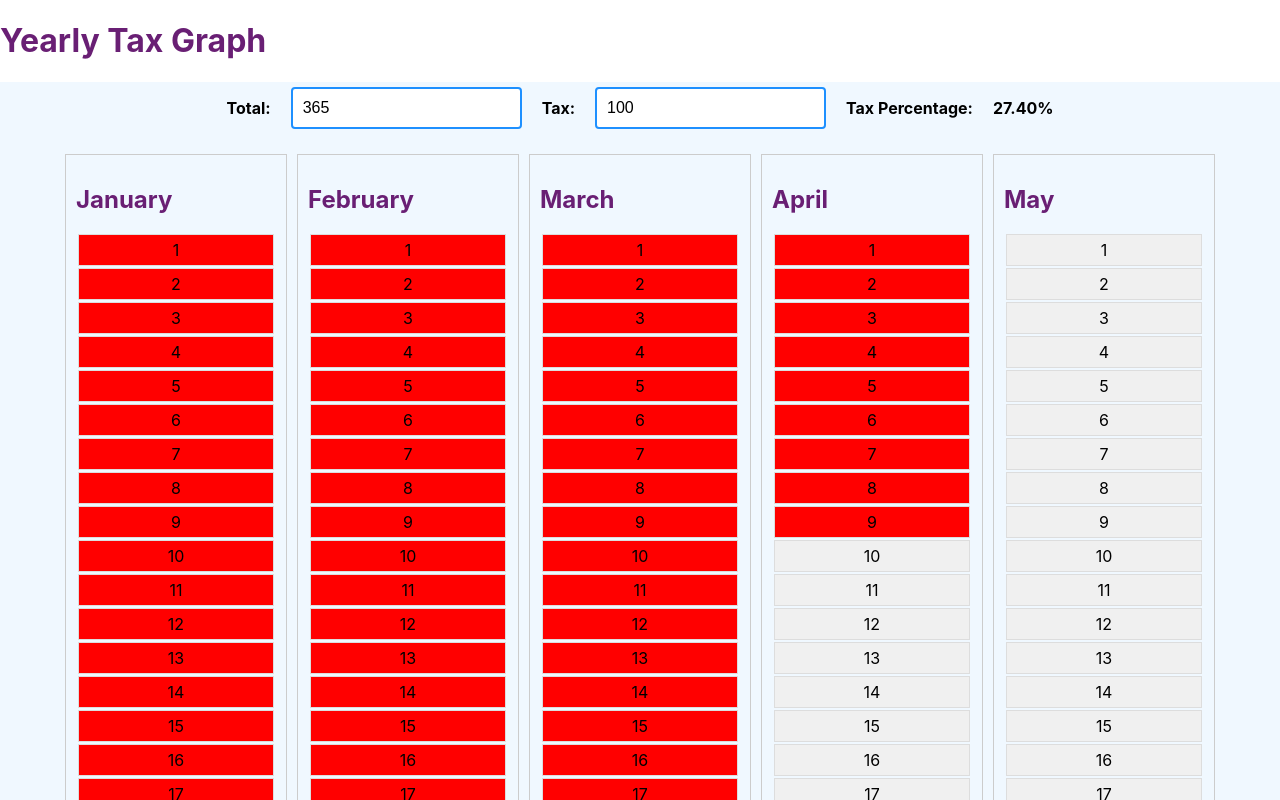
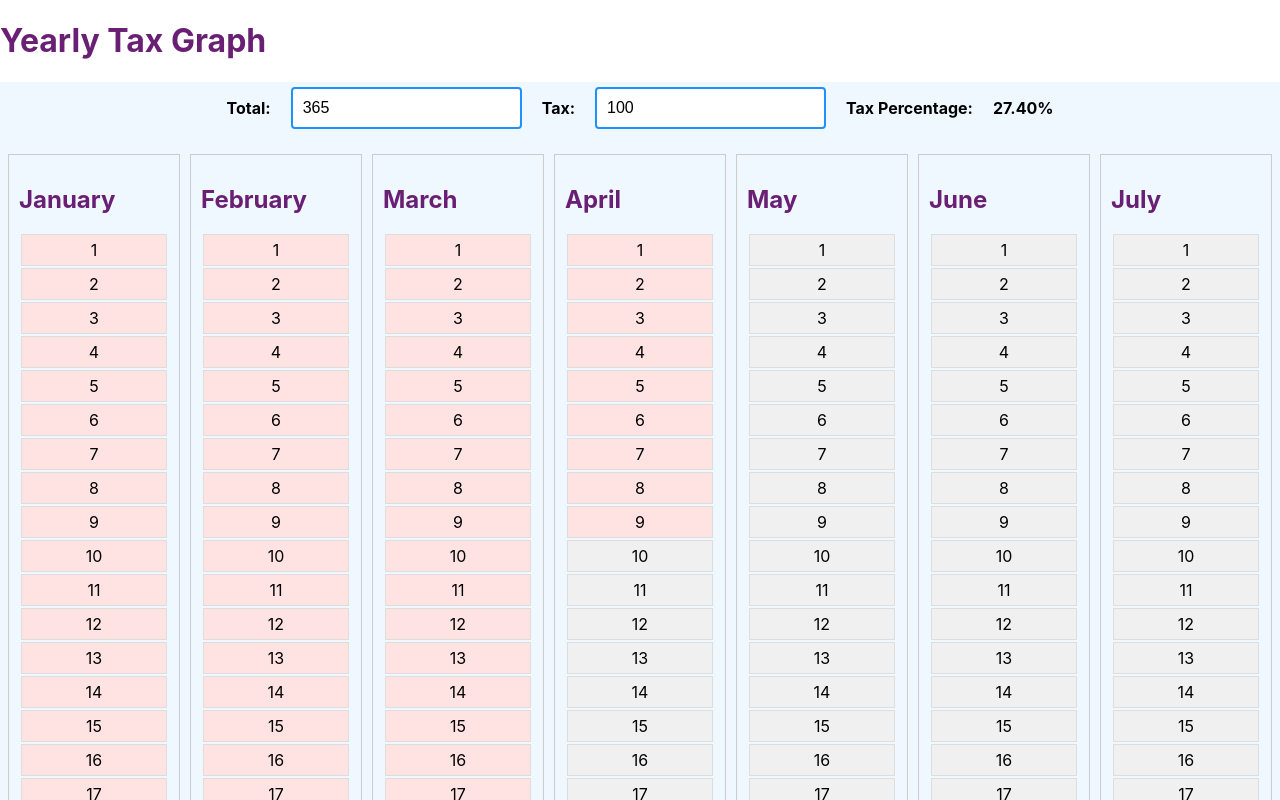
Before and after one commit to ranahtsham/YearlyTaxGraph, a React (Create React App) app: page / in a window 1280 px wide. Shown: the top 800 px of the page. Built offline with nearby package versions, Linux system fonts and the light colour scheme.

Commit message:
month width

```diff
--- a/src/components/CustomCalendar.css
+++ b/src/components/CustomCalendar.css
@@ -8,7 +8,7 @@
 .month {
     border: 1px solid #ccc;
     padding: 10px;
-    width: 200px;
+    width: 150px;
 }
 
 .day {
@@ -20,5 +20,5 @@
 }
 
 .day.highlight {
-    background-color: red;
+    background-color: rgb(255, 227, 227);
 }
```
